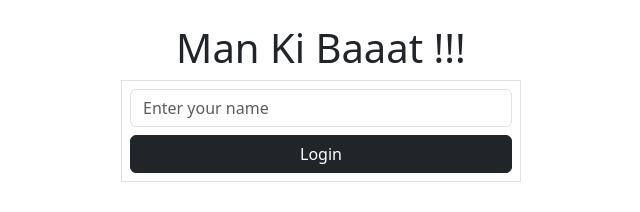
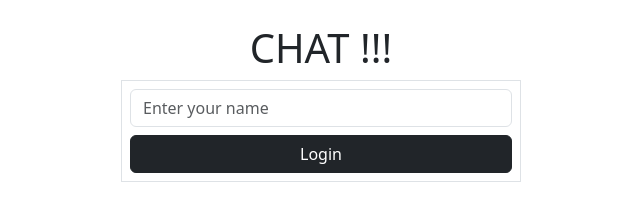
Before and after one commit to NamanAgarwal08/Socket, a website: page public/index.html in a window 1280 px wide. Shown: the whole page, without its empty margins (319-959 px from the left). Drawn offline with nearby package versions, Linux system fonts and the light colour scheme; no server answers.

Commit message:
Update index.html

```diff
--- a/public/index.html
+++ b/public/index.html
@@ -21,7 +21,7 @@
     <title>Chatting App</title>
   </head>
   <body>
-    <h1  class="display-6 text-center mt-4">Man Ki Baaat !!!</h1>
+    <h1  class="display-6 text-center mt-4">CHAT !!!</h1>
 
     <section id="login" class="border mx-auto p-2" style="width: 400px">
         <div class="d-grid gap-2">
```
